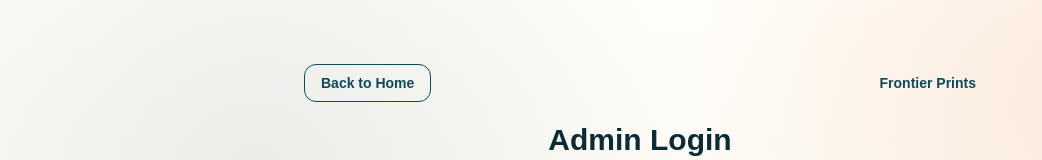
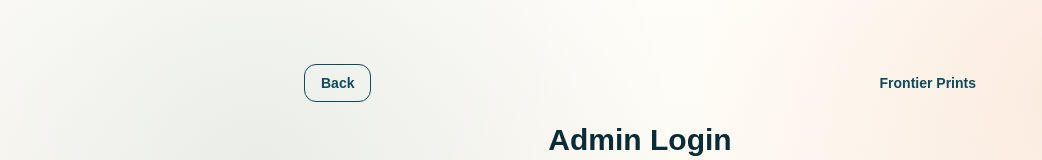
Before and after one commit to jb141598-max/frontier_prints, a Next.js app: page /admin/login in a window 1280 px wide. Shown: the top 160 px of the page, without its empty margins (0-1042 px from the left). Built offline with nearby package versions, Linux system fonts and the light colour scheme.

Commit message:
Add explicit back buttons across admin login and admin screens

```diff
--- a/app/admin/(protected)/page.tsx
+++ b/app/admin/(protected)/page.tsx
@@ -1,13 +1,11 @@
 import { AdminShell } from '@/components/admin/admin-shell';
-import Link from 'next/link';
+import { BackButton } from '@/components/ui/back-button';
 
 export default function AdminDashboardPage() {
   return (
-    <AdminShell title="Dashboard" subtitle="Quick links for managing the storefront.">
+    <AdminShell title="Dashboard" subtitle="Quick links for managing the storefront." showDashboardBack={false}>
       <div>
-        <Link href="/" className="btn-secondary text-sm">
-          Back to Home
-        </Link>
+        <BackButton label="Back to Home" fallbackHref="/" className="btn-secondary text-sm" />
       </div>
       <section className="grid gap-4 md:grid-cols-3">
         <article className="card p-5">
--- a/app/admin/login/page.tsx
+++ b/app/admin/login/page.tsx
@@ -1,4 +1,5 @@
 import Link from 'next/link';
+import { BackButton } from '@/components/ui/back-button';
 
 const errorCopy: Record<string, string> = {
   invalid: 'Invalid username/email or password.',
@@ -20,9 +21,7 @@ export default async function AdminLoginPage({
   return (
     <section className="mx-auto mt-10 max-w-2xl space-y-5">
       <div className="flex items-center justify-between">
-        <Link href="/" className="btn-secondary text-sm">
-          Back to Home
-        </Link>
+        <BackButton label="Back" fallbackHref="/" className="btn-secondary text-sm" />
         <Link href="/" className="text-sm font-semibold text-brand-base">
           Frontier Prints
         </Link>
--- a/components/admin/admin-shell.tsx
+++ b/components/admin/admin-shell.tsx
@@ -1,12 +1,14 @@
 import Link from 'next/link';
+import { BackButton } from '@/components/ui/back-button';
 
 interface Props {
   title: string;
   subtitle?: string;
   children: React.ReactNode;
+  showDashboardBack?: boolean;
 }
 
-export function AdminShell({ title, subtitle, children }: Props) {
+export function AdminShell({ title, subtitle, children, showDashboardBack = true }: Props) {
   return (
     <div className="space-y-6">
       <header className="card flex flex-wrap items-center justify-between gap-4 p-5">
@@ -16,9 +18,7 @@ export function AdminShell({ title, subtitle, children }: Props) {
           {subtitle && <p className="text-sm text-slate-600">{subtitle}</p>}
         </div>
         <nav className="flex flex-wrap gap-2 text-sm">
-          <Link href="/admin" className="btn-secondary">
-            Back to Dashboard
-          </Link>
+          {showDashboardBack && <BackButton label="Back to Dashboard" fallbackHref="/admin" className="btn-secondary" />}
           <Link href="/admin/categories" className="btn-secondary">
             Categories
           </Link>
--- /dev/null
+++ b/components/ui/back-button.tsx
@@ -0,0 +1,29 @@
+'use client';
+
+import { useRouter } from 'next/navigation';
+
+interface BackButtonProps {
+  label: string;
+  fallbackHref: string;
+  className?: string;
+}
+
+export function BackButton({ label, fallbackHref, className }: BackButtonProps) {
+  const router = useRouter();
+
+  return (
+    <button
+      type="button"
+      className={className || 'btn-secondary'}
+      onClick={() => {
+        if (window.history.length > 1) {
+          router.back();
+          return;
+        }
+        router.push(fallbackHref);
+      }}
+    >
+      {label}
+    </button>
+  );
+}
```
